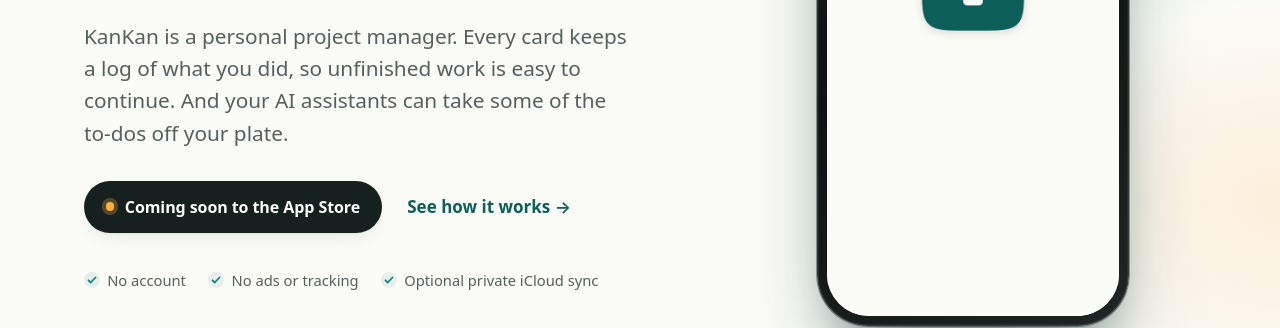
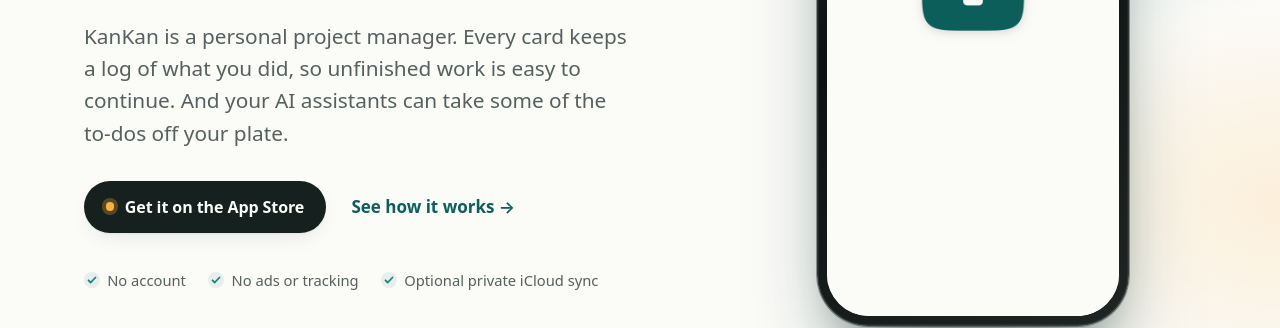
Before and after one commit to chrisreedbates/kankan-users, a plain HTML site: page index.html in a window 1280 px wide. Shown: the part 472-800 px from the top of the page. Drawn offline with Linux system fonts and the light colour scheme.

Commit message:
App Store link: KanKan 1.0 is live
Replace "Coming soon" with "Get it on the App Store" (apps.apple.com/app/id6819729136).

Co-Authored-By: Claude Opus 5.5 <noreply@anthropic.com>

```diff
--- a/index.html
+++ b/index.html
@@ -7,7 +7,7 @@
 <meta http-equiv="Content-Security-Policy" content="default-src 'none'; script-src 'self'; style-src 'self'; img-src 'self'; media-src 'self'; base-uri 'none'; form-action 'none'">
 <meta name="referrer" content="no-referrer">
 <title>KanKan: a personal project manager for iPhone and Mac</title>
-<meta name="description" content="Pick up exactly where you left off. KanKan is a personal project manager for iPhone and Mac. Every card keeps a log of what you did, so unfinished work is easy to continue. Coming soon to the App Store.">
+<meta name="description" content="Pick up exactly where you left off. KanKan is a personal project manager for iPhone and Mac. Every card keeps a log of what you did, so unfinished work is easy to continue. On the App Store for iPhone and Mac.">
 <link rel="canonical" href="https://getkankan.com/">
 <link rel="icon" href="favicon-32.png" sizes="32x32" type="image/png">
 <link rel="apple-touch-icon" href="apple-touch-icon.png">
@@ -17,7 +17,7 @@
 <meta property="og:site_name" content="KanKan">
 <meta property="og:url" content="https://getkankan.com/">
 <meta property="og:title" content="KanKan: pick up exactly where you left off">
-<meta property="og:description" content="A personal project manager for iPhone and Mac. Every card keeps a log of what you did, so unfinished work is easy to continue. Coming soon to the App Store.">
+<meta property="og:description" content="A personal project manager for iPhone and Mac. Every card keeps a log of what you did, so unfinished work is easy to continue. On the App Store for iPhone and Mac.">
 <meta property="og:image" content="https://getkankan.com/og-image.png?v=2">
 <meta property="og:image:width" content="1200">
 <meta property="og:image:height" content="630">
@@ -44,10 +44,9 @@
 <p class="subline">For the projects you can&rsquo;t finish in one go.</p>
 <p class="lead">KanKan is a personal project manager. Every card keeps a log of what you did, so unfinished work is easy to continue. And your AI assistants can take some of the to-dos off your plate.</p>
 <div class="cta-row">
-<p class="soon"><span class="dot" aria-hidden="true"></span>Coming soon to the App Store</p>
+<a class="soon" href="https://apps.apple.com/app/id6819729136"><span class="dot" aria-hidden="true"></span>Get it on the App Store</a>
 <a class="textlink" href="#how">See how it works <span aria-hidden="true">&rarr;</span></a>
 </div>
-<!-- APP_STORE_LINK: when the app is live, replace the "Coming soon" paragraph above with a link to the App Store URL. Use Apple's official badge artwork only as Apple's marketing guidelines allow. -->
 <ul class="hero-facts">
 <li>No account</li>
 <li>No ads or tracking</li>
@@ -220,7 +219,7 @@
 <img class="closing-icon" src="img/kankan-icon-192.png" width="96" height="96" alt="KanKan app icon">
 <h2 id="closing-title">KanKan</h2>
 <p class="tagline">Kanban for your life.</p>
-<p class="closing-lead">A personal project manager for iPhone and Mac. Coming soon to the App Store.</p>
+<p class="closing-lead">A personal project manager for iPhone and Mac. <a href="https://apps.apple.com/app/id6819729136">Get it on the App Store</a>.</p>
 <p class="meta">Questions? Visit <a href="support.html">Support</a> or email <a href="mailto:support@getkankan.com">support@getkankan.com</a>.</p>
 </div>
 </section>
--- a/style.css
+++ b/style.css
@@ -123,6 +123,7 @@ summary{cursor:pointer;color:var(--link)}
 .hero .lead{font-size:clamp(1.12rem,1.8vw,1.3rem);max-width:34rem;margin:0 0 2rem}
 .cta-row{display:flex;flex-wrap:wrap;align-items:center;gap:1rem 1.6rem}
 .soon{display:inline-flex;align-items:center;gap:.65rem;margin:0;padding:.8rem 1.35rem;border-radius:999px;background:var(--fg);color:var(--bg);font-weight:620;font-size:1rem;letter-spacing:-.005em;box-shadow:var(--shadow)}
+.soon{text-decoration:none}.soon:hover{opacity:.9}
 .soon .dot{width:.55rem;height:.55rem;border-radius:50%;background:var(--accent);box-shadow:0 0 0 4px rgba(255,176,58,.28)}
 .textlink{font-weight:600;text-decoration:none}
 .textlink:hover{text-decoration:underline}
```
